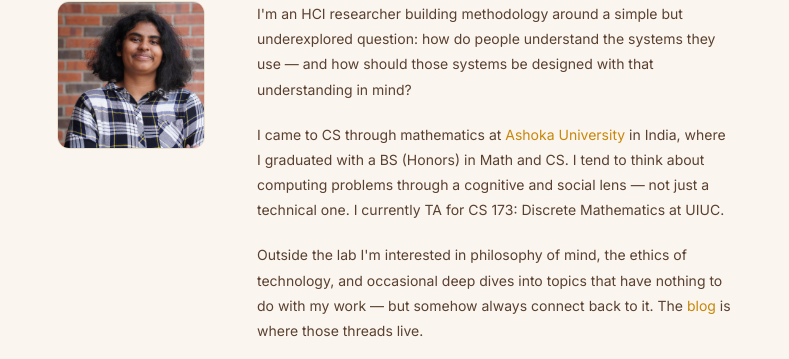
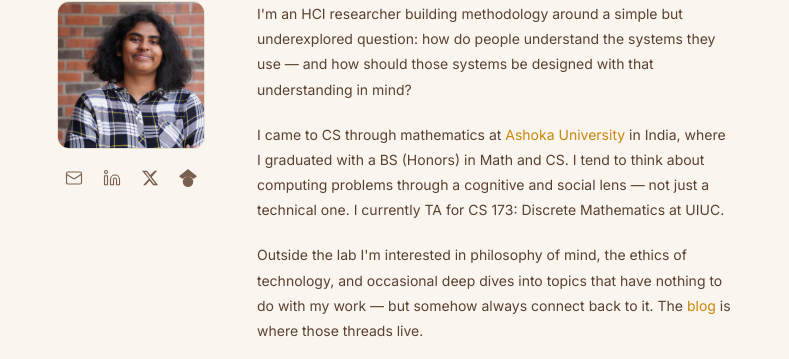
Before and after one commit to vedaduddu/vedaduddu.github.io, a Jekyll site: the page built from index.html, in a window 1280 px wide. Shown: the part 283-642 px from the top of the page, without its empty margins (245-1034 px from the left). Built offline with Jekyll 4.4.1, drawn with Linux system fonts in a browser that asks for light colours.

Commit message:
social media icons

```diff
--- a/assets/css/main.scss
+++ b/assets/css/main.scss
@@ -243,12 +243,34 @@ ul, ol {
   margin-top: var(--space-lg);
 }
 
+.about-photo-col {
+  display: flex;
+  flex-direction: column;
+  align-items: center;
+  gap: var(--space-md);
+}
+
 .about-photo {
   width: 100%;
   aspect-ratio: 1;
   object-fit: cover;
   border-radius: var(--radius-lg);
   border: var(--border-width) solid var(--color-border);
+}
+
+.about-social {
+  display: flex;
+  gap: var(--space-md);
+  align-items: center;
+
+  a {
+    color: var(--color-text-muted);
+    transition: color 0.15s ease;
+    display: flex;
+    align-items: center;
+
+    &:hover { color: var(--color-accent); }
+  }
 }
 
 .about-text p:last-child { margin-bottom: 0; }
--- a/index.html
+++ b/index.html
@@ -15,7 +15,23 @@ title: Home
 <section id="about" class="section section--flush-top">
   <div class="section-inner">
     <div class="about-grid">
-      <img src="{{ '/assets/img/profile.jpeg' | relative_url }}" alt="Veda Duddu" class="about-photo">
+      <div class="about-photo-col">
+        <img src="{{ '/assets/img/profile.jpeg' | relative_url }}" alt="Veda Duddu" class="about-photo">
+        <div class="about-social">
+          <a href="mailto:veda.duddu@gmail.com" title="Email" aria-label="Email">
+            <svg xmlns="http://www.w3.org/2000/svg" width="18" height="18" viewBox="0 0 24 24" fill="none" stroke="currentColor" stroke-width="1.5" stroke-linecap="round" stroke-linejoin="round"><rect x="2" y="4" width="20" height="16" rx="2"/><path d="m22 7-8.97 5.7a1.94 1.94 0 0 1-2.06 0L2 7"/></svg>
+          </a>
+          <a href="{{ site.linkedin_url }}" target="_blank" rel="noopener" title="LinkedIn" aria-label="LinkedIn">
+            <svg xmlns="http://www.w3.org/2000/svg" width="18" height="18" viewBox="0 0 24 24" fill="none" stroke="currentColor" stroke-width="1.5" stroke-linecap="round" stroke-linejoin="round"><path d="M16 8a6 6 0 0 1 6 6v7h-4v-7a2 2 0 0 0-2-2 2 2 0 0 0-2 2v7h-4v-7a6 6 0 0 1 6-6z"/><rect x="2" y="9" width="4" height="12"/><circle cx="4" cy="4" r="2"/></svg>
+          </a>
+          <a href="{{ site.twitter_url }}" target="_blank" rel="noopener" title="Twitter / X" aria-label="Twitter">
+            <svg xmlns="http://www.w3.org/2000/svg" width="18" height="18" viewBox="0 0 24 24" fill="currentColor"><path d="M18.244 2.25h3.308l-7.227 8.26 8.502 11.24H16.17l-4.714-6.231-5.401 6.231H2.747l7.73-8.835L1.254 2.25H8.08l4.259 5.63zm-1.161 17.52h1.833L7.084 4.126H5.117z"/></svg>
+          </a>
+          <a href="{{ site.google_scholar_url }}" target="_blank" rel="noopener" title="Google Scholar" aria-label="Google Scholar">
+            <svg xmlns="http://www.w3.org/2000/svg" width="18" height="18" viewBox="0 0 24 24" fill="currentColor"><path d="M12 24a7 7 0 1 1 0-14 7 7 0 0 1 0 14zm0-24L0 9.5l4.838 3.94A8 8 0 0 1 12 10a8 8 0 0 1 7.162 3.44L24 9.5z"/></svg>
+          </a>
+        </div>
+      </div>
       <div class="about-text">
         <p>
           I'm an HCI researcher building methodology around a simple but underexplored question:
```
